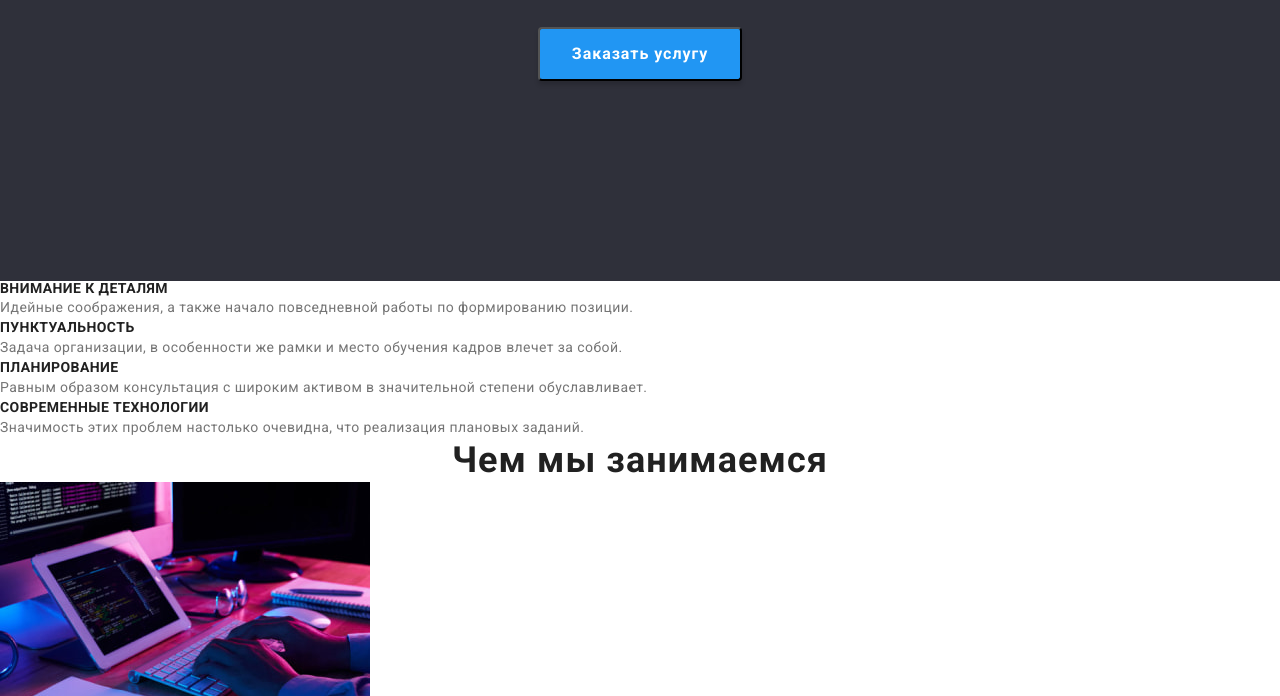
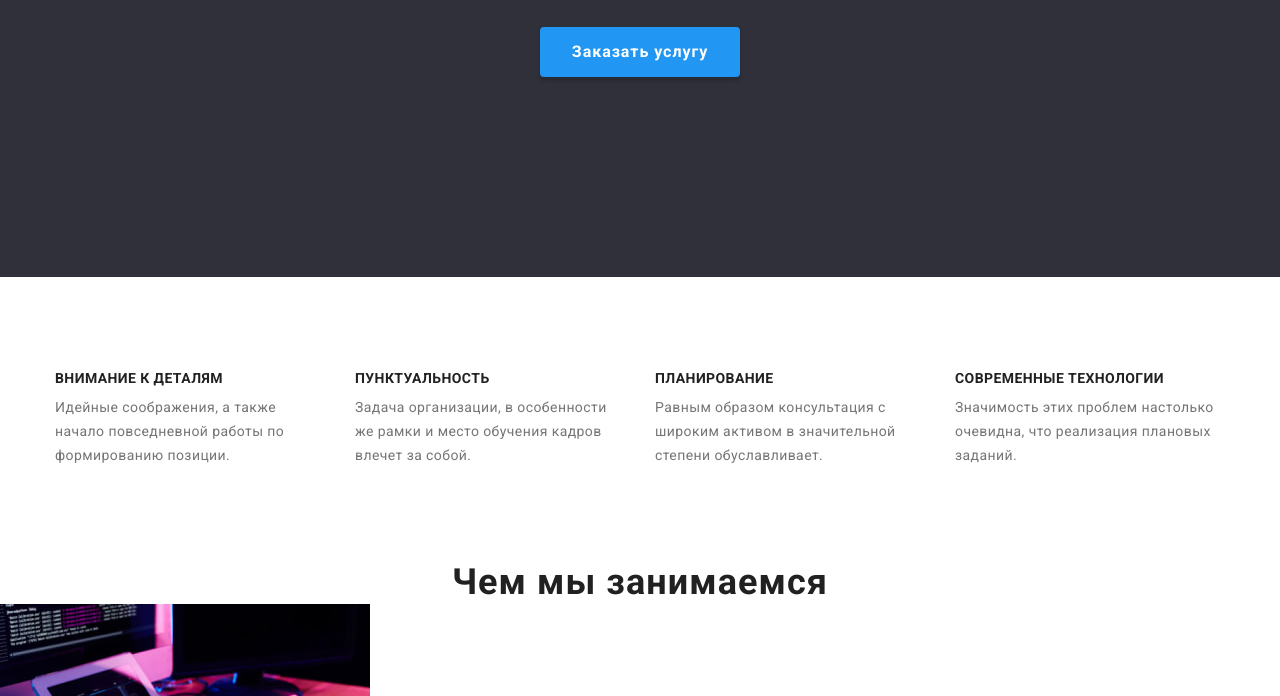
Before and after one commit to drdolgiy/goit-markup-hw-03, a plain HTML site: page index.html in a window 1280 px wide. Shown: the part 404-1100 px from the top of the page. Drawn offline with nearby package versions, Linux system fonts and the light colour scheme.

Commit message:
Разметил Героя
Разметил Героя

```diff
--- a/css/styles.css
+++ b/css/styles.css
@@ -49,6 +49,12 @@ body {
   margin-right: auto;
   padding-left: 15px;
   padding-right: 15px;
+}
+
+/* ==============Компоненты========================== */
+.section {
+  padding-top: 94px;
+  padding-bottom: 94px;
 }
 
 /* ======================HEADER===================================== */
@@ -145,7 +151,7 @@ body {
 }
 
 /* --------------------Оформление раздела Hero ---------------------*/
-.hero-section {
+.hero {
   text-align: center;
   padding: 200px 0;
   background-color: var(--hero-color);
@@ -169,11 +175,12 @@ body {
   line-height: 1.87;
   text-align: center;
   letter-spacing: 0.06em;
-  color: var(--third-color);
-  background: var(--accent-color);
+  border: none;
   box-shadow: 0px 4px 4px rgba(0, 0, 0, 0.15);
   border-radius: 4px;
   cursor: pointer;
+  color: var(--third-color);
+  background: var(--accent-color);
 }
 
 .hero-button:hover,
@@ -182,7 +189,17 @@ body {
 }
 
 /*---------------- Оформление раздела "Особенности компании ---------------------*/
+.features {
+  display: flex;
+  justify-content: space-between;
+}
+
+.features-list {
+  width: 270px;
+}
+
 .features-head {
+  padding-bottom: 10px;
   font-weight: 700;
   font-size: 14px;
   line-height: 1.14;
--- a/index.html
+++ b/index.html
@@ -38,7 +38,7 @@
     <!-- Уникальный контент страницы-->
     <main>
         <!-- Hero -->
-        <section class="hero-section">
+        <section class="hero">
             <div class="container">
                 <h1 class="hero-head">Эффективные решения<br>для вашего бизнеса</h1>
                 <button class="hero-button" type="button">Заказать услугу</button>
@@ -46,26 +46,28 @@
         </section>
 
         <!-- Особенности компании -->
-        <section>
+        <section">
             <h2 hidden>Особенности</h2>
-            <ul class="list">
-                <li>
+            <div class="section container">
+                <ul class="features list">
+                    <li class="features-list">
                         <h3 class="features-head">Внимание к деталям</h3>
                         <p class="features-text">Идейные соображения, а также начало повседневной работы по формированию позиции.</p>
                     </li>
-                <li>
+                    <li class="features-list">
                         <h3 class="features-head">Пунктуальность</h3>
                         <p class="features-text">Задача организации, в особенности же рамки и место обучения кадров влечет за собой.</p>
                     </li>
-                <li>
+                    <li class="features-list">
                         <h3 class="features-head">Планирование</h3>
                         <p class="features-text">Равным образом консультация с широким активом в значительной степени обуславливает.</p>
                     </li>
-                <li>
+                    <li class="features-list">
                         <h3 class="features-head">Современные технологии</h3>
                         <p class="features-text">Значимость этих проблем настолько очевидна, что реализация плановых заданий.</p>
                     </li>
                 </ul>
+            </div>
         </section>
 
         <!-- Чем занимается компания -->
```
Lines whose indentation alone changed are shown as unchanged.
